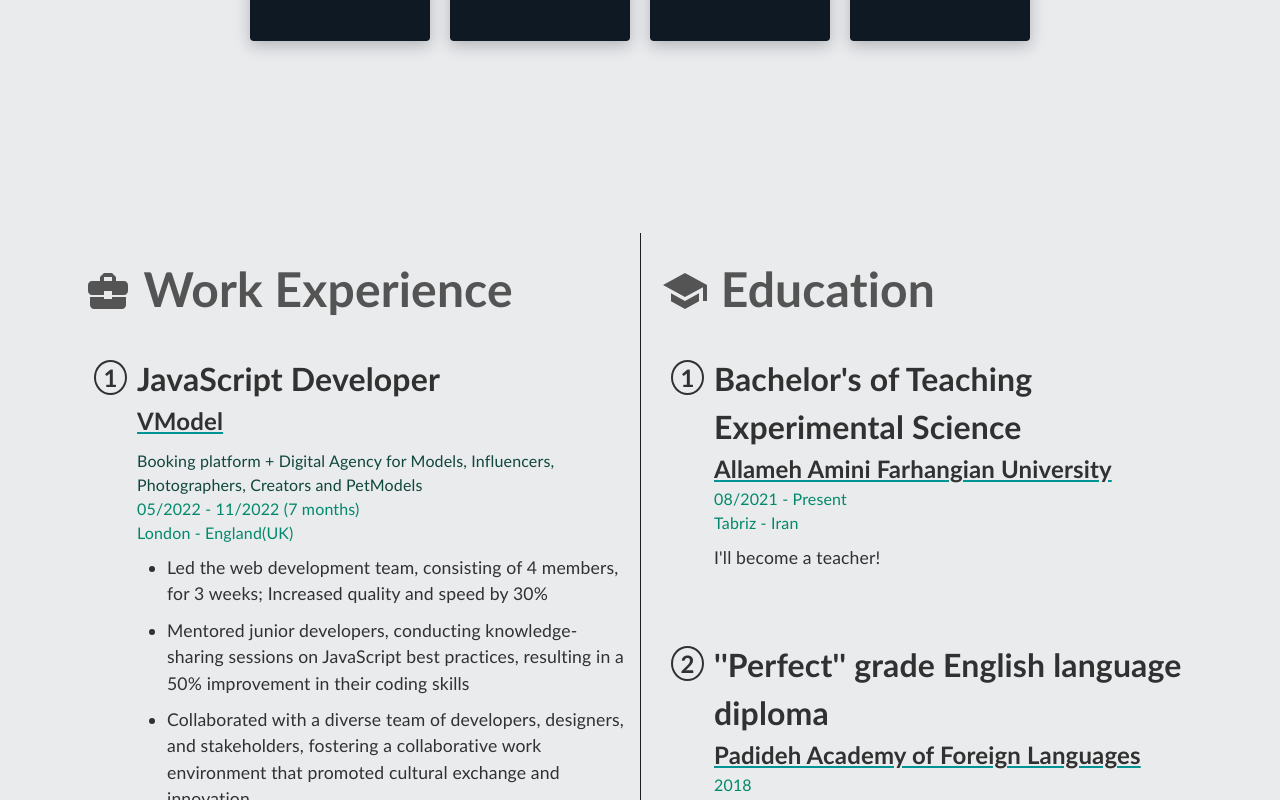
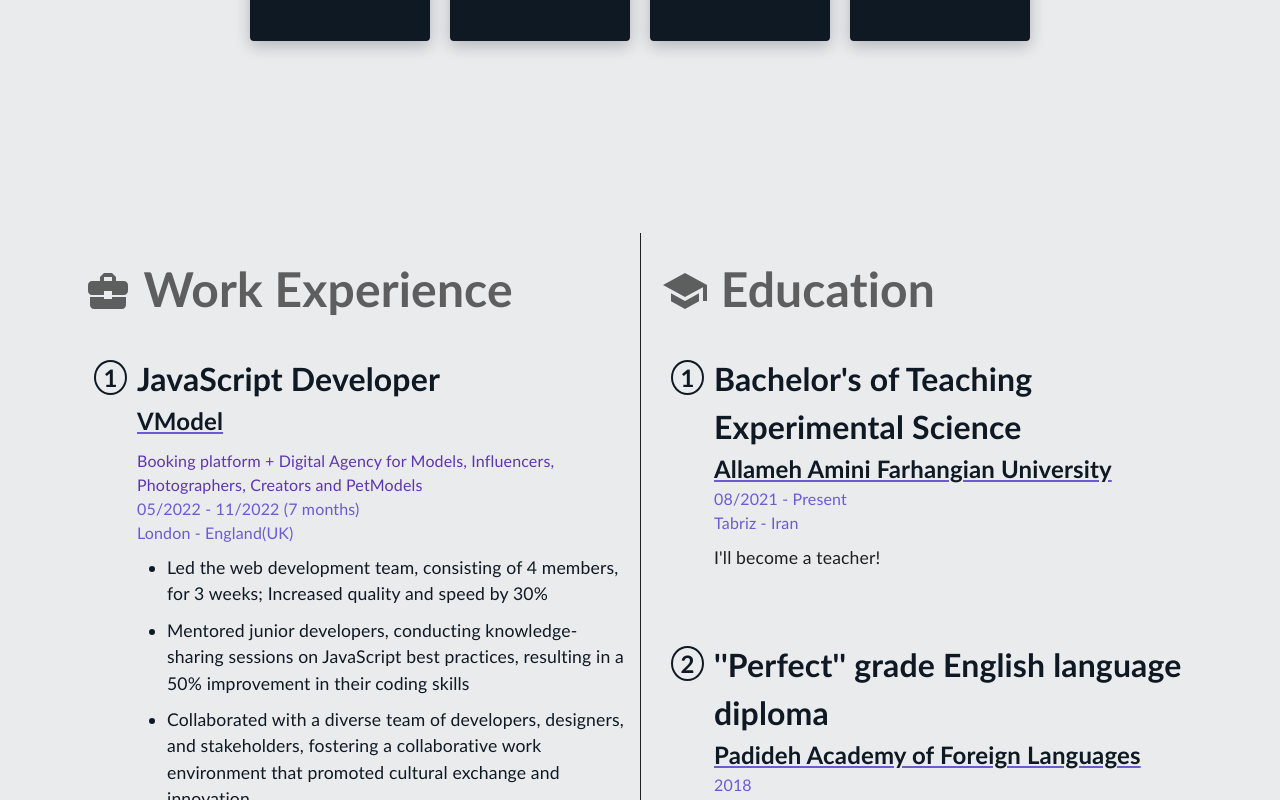
Before and after one commit to sina-olfati/sina-olfati-site, a React (Create React App) app: page /sina-olfati-site/resume in a window 1280 px wide. Shown: the part 2800-3600 px from the top of the page. Built offline with nearby package versions, Linux system fonts and the light colour scheme; a web font is replaced by a local one.

Commit message:
Resume: Work: dark completed

```diff
--- a/src/components/resume/Work.css
+++ b/src/components/resume/Work.css
@@ -1,5 +1,5 @@
 .work-container {
-    background-color: #e9ebed;
+    background-color: var(--mui-palette-secondary-main);
     display: flex;
     justify-content: center;
     align-items: center;
@@ -29,7 +29,8 @@
 }
 
 .work-work h1 {
-    color: rgb(84, 84, 84);
+    /* color: rgb(84, 84, 84); */
+    color: var(--mui-palette-info-light);
     font-size: 3rem;
     margin: 0 0 20px 0;
 }
@@ -45,15 +46,15 @@
 
 .work-work-one:hover {
     transform: scale(1.02);
-    background-color: rgb(255, 255, 255);
-    box-shadow: 0 0 10px rgba(0, 0, 0, 0.3);
+    /* background-color: rgb(255, 255, 255); */
+    box-shadow: 0 0 10px var(--mui-palette-info-lightest);
 }
 
 .work-work-one .div-one {
     float: left;
     width: 35px;
     height: 35px;
-    border: solid rgb(49, 49, 49) 2px;
+    border: solid var(--mui-palette-info-main) 2px;
     border-radius: 50%;
     position: relative;
     top: 5px;
@@ -62,7 +63,7 @@
     align-items: center;
     font-size: 1.5rem;
     font-weight: 700;
-    color: rgb(49, 49, 49);
+    color: var(--mui-palette-info-main);
 }
 
 .work-work-one .div-two {
@@ -77,7 +78,7 @@
 }
 
 .work-work-one h2 {
-    color: rgb(49, 49, 49);
+    color: var(--mui-palette-info-main);
     font-size: 2rem;
     margin: 0;
     font-weight: 600;
@@ -89,28 +90,27 @@
 }
 
 .work-work-one h3 {
-    color: rgb(49, 49, 49);
+    color: var(--mui-palette-info-main);
     font-size: 1.5rem;
     margin: 0;
     transition: 0.2s;
-    text-decoration: underline #009393;
+    text-decoration: underline var(--mui-palette-primary-main);
 }
 
 .work-work-one h3:hover{
-    color: #009393;
+    color: var(--mui-palette-primary-main);
 }
 
 .work-work-one h5 {
     /* color: rgb(49, 49, 49); */
-    color: rgb(16, 70, 60);
-
+    color: var(--mui-palette-primary-dark);
     font-size: 1rem;
     font-weight: 400;
     margin: 10px 0 0 0;
 }
 
 .work-work-one h6 {
-    color: rgb(2, 137, 108);
+    color: var(--mui-palette-primary-main);
     font-size: 1rem;
     font-weight: 400;
     margin: 0;
@@ -129,14 +129,13 @@
 }
 
 .work-work-one li {
-    color: rgb(49, 49, 49);
+    color: var(--mui-palette-info-main);
     font-size: 1.1rem;
     font-weight: 400;
     margin-top: 10px;
 }
 
 .work-work-one p {
-    color: rgb(49, 49, 49);
     font-size: 1.1rem;
     font-weight: 400;
     margin-top: 10px;
```
